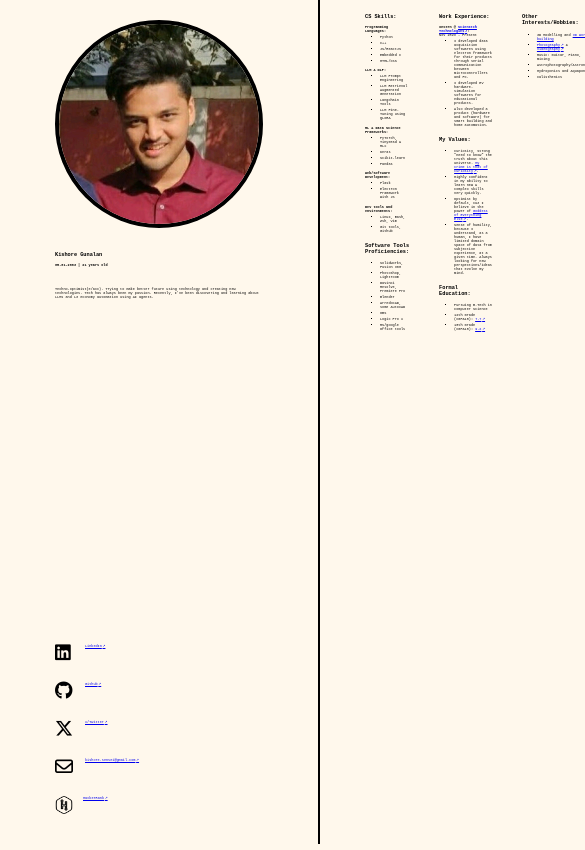
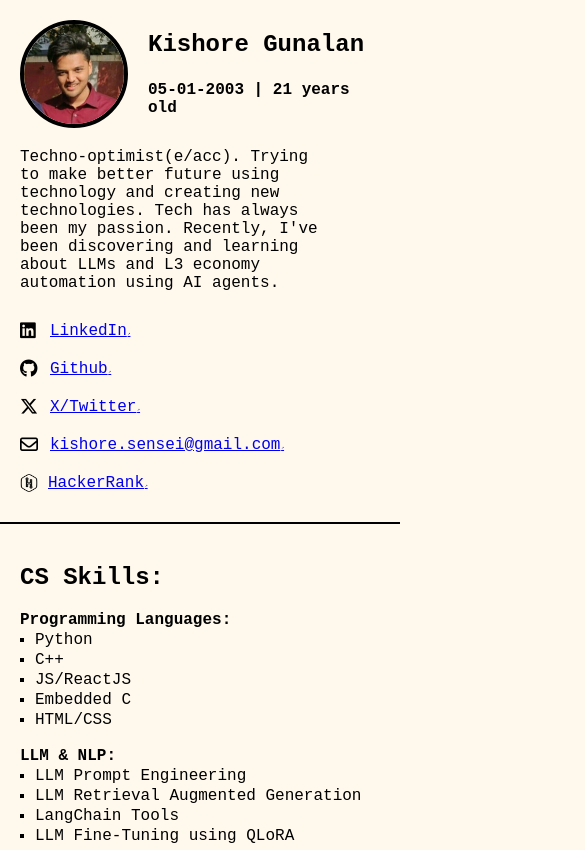
Before and after one commit to nodelike/portfolio, a plain HTML site: page index.html in a window 390 px wide. Shown: the top 850 px of the page, 585 px wide, since content can reach past the window. Drawn offline with Linux system fonts and the light colour scheme.

Commit message:
Changing content, adding favicon, responsiveness, dynamic age

```diff
--- a/index.html
+++ b/index.html
@@ -11,13 +11,18 @@
 <body>
     <div class="left-col">
         <div class="text-block">
-            <img src="assets/pfp.jpg" alt="Kishore" class="pfp">
-            <h2>Kishore Gunalan</h2>
-            <p><b>05-01-2003 | 21 years old</b></p>
+            <div class="header-block">
+                <div class="pfp-block">
+                    <img src="assets/pfp.jpg" alt="Kishore" class="pfp">
+                </div>
+                <div class="name-block">
+                    <h2>Kishore Gunalan</h2>
+                    <p id="age-block"><b>05-01-2003 | 21 years old</b><span id="age"></span></p>
+                </div>
+            </div>
             <p style="margin-top: 20px; max-width: 300px;">Techno-optimist(e/acc). Trying to make better future using technology and creating new technologies. Tech has always been my passion. Recently, I've been discovering and learning about LLMs and L3 economy automation using AI agents.</p>
         </div>
-        <div class="text-block">
-
+        <div class="text-block social-block">
             <span>
                 <i class="fa-brands fa-linkedin"></i>
                 <a class="social-links" href="https://www.linkedin.com/in/kishore-gunalan-474646256/" target="_blank">LinkedIn</a>
--- a/script.js
+++ b/script.js
@@ -21,7 +21,7 @@ function getBirtdate(){
 
     let ageInSeconds = Math.floor(ageInMillis / 1000);
 
-    let age = `${ageInYears}y ${ageInMonths}m ${ageInDays}d ${ageInHours}:${ageInMinutes}:${ageInSeconds}s old`;
+    let age = `${ageInYears} Years, ${ageInMonths} months ${ageInDays} days ${ageInHours} hours ${ageInMinutes} minutes ${ageInSeconds} seconds old`;
 
     const ageDOM = document.getElementById("age")
     ageDOM.textContent = age;
--- a/styles.css
+++ b/styles.css
@@ -48,8 +48,14 @@ li{
     margin-bottom: 20px;
 }
 
+.pfp-block {
+    display: flex;
+    justify-content: center;
+    align-items: center;
+}
+
 .left-col{
-    padding: 20px 40px;
+    padding: 20px 30px;
     display: flex;
     flex-direction: column;
     justify-content: space-between;
@@ -57,7 +63,6 @@ li{
 
 .right-col {
     display: flex;
-    width: 100%;
     padding: 10px 30px;
     border-left: 2px solid black;
     justify-content: space-around;
@@ -68,6 +73,7 @@ li{
     max-width: 350px;
     flex-direction: column;
     padding: 0 15px;
+    width: 100%;
 }
 
 .text-block span{
@@ -76,6 +82,68 @@ li{
     margin: 10px 0;
 }
 
+#age {
+    display: none;
+    transition: 2s ease-in-out;
+}
+
+#age-block:hover #age{
+    display: block;
+}
+
 .social-links{
     margin-left: 10px;
 }
+
+
+@media (max-width: 768px){
+    body, html {
+        flex-direction: column;
+        font-size: 16px;
+        align-items: center;
+    }
+
+    .left-col {
+        padding: 20px 10px;
+        /* width: 100%; */
+
+        align-items: center;
+    }
+
+    .right-col {
+        display: flex;
+        flex-direction: column;
+        width: 100%;
+        border-left: 0px;
+        border-top: 2px solid black;
+        padding: 20px 10px;
+        align-items: center;
+    }
+
+    .header-block{
+        display: flex;
+        flex-direction: row;
+    }
+
+    .name-block{
+        width: 100%;
+        display: flex;
+        flex-direction: column;
+        justify-content: space-around;
+    }
+
+    .name-block h2 {
+        margin: 0;
+    }
+
+    .pfp {
+        width: 100px;
+        margin-bottom: 0;
+        margin-right: 20px;
+    }
+
+    .social-block{
+        margin-top: 20px;
+    }
+
+}
```
